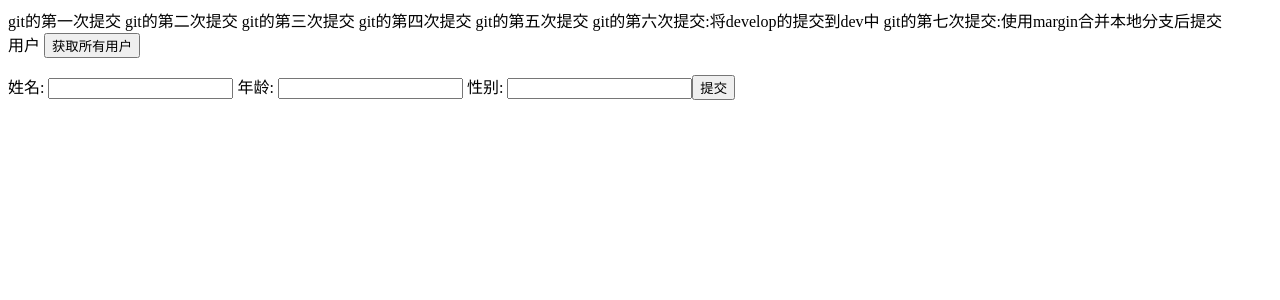
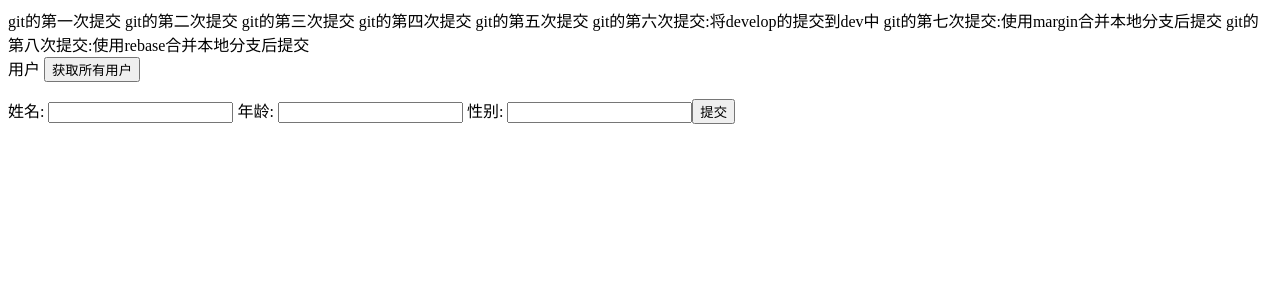
Before and after one commit to 2568452755/curd-client, a Vue app: page / in a window 1280 px wide. Shown: the top 300 px of the page. Built offline with nearby package versions, Linux system fonts and the light colour scheme.

Commit message:
使用rebase提交

```diff
--- a/src/App.vue
+++ b/src/App.vue
@@ -6,7 +6,8 @@
   git的第四次提交
   git的第五次提交
   git的第六次提交:将develop的提交到dev中
-    git的第七次提交:使用margin合并本地分支后提交
+  git的第七次提交:使用margin合并本地分支后提交
+  git的第八次提交:使用rebase合并本地分支后提交
 
     <user />
   </div>
```
